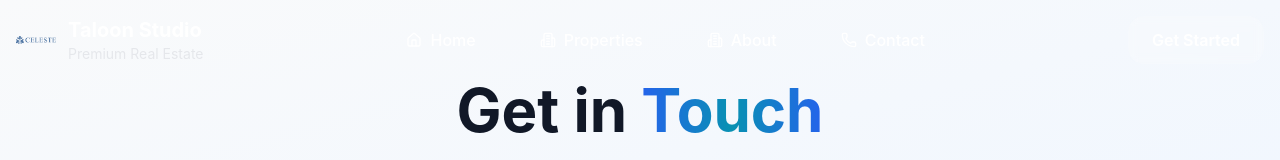
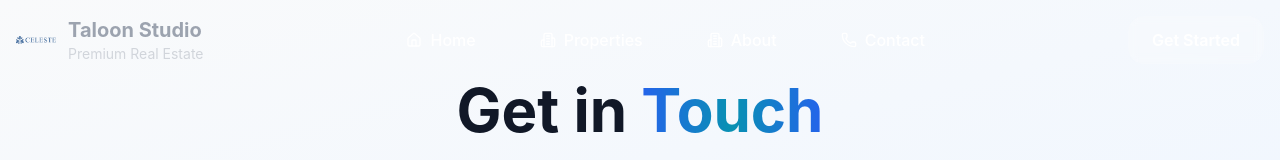
Before and after one commit to HansLove/HouzeMaster-front, a Next.js app: page /contact in a window 1280 px wide. Shown: the top 160 px of the page. Built offline with nearby package versions, Linux system fonts and the light colour scheme.

Commit message:
Change title color

```diff
--- a/src/app/components/ModernNavigation.tsx
+++ b/src/app/components/ModernNavigation.tsx
@@ -85,12 +85,13 @@ export function ModernNavigation() {
               </div>
               <div className="hidden md:block">
                 <h1 className={`text-xl font-bold transition-colors duration-300 ${
-                  isScrolled ? 'text-gray-900' : 'text-white'
+                  // isScrolled ? 'text-gray-900' : 'text-white'
+                  isScrolled ? 'text-gray-900' : 'text-gray-400'
                 }`}>
                   Taloon Studio
                 </h1>
                 <p className={`text-sm transition-colors duration-300 ${
-                  isScrolled ? 'text-gray-600' : 'text-gray-200'
+                  isScrolled ? 'text-gray-600' : 'text-gray-300'
                 }`}>
                   Premium Real Estate
                 </p>
```
